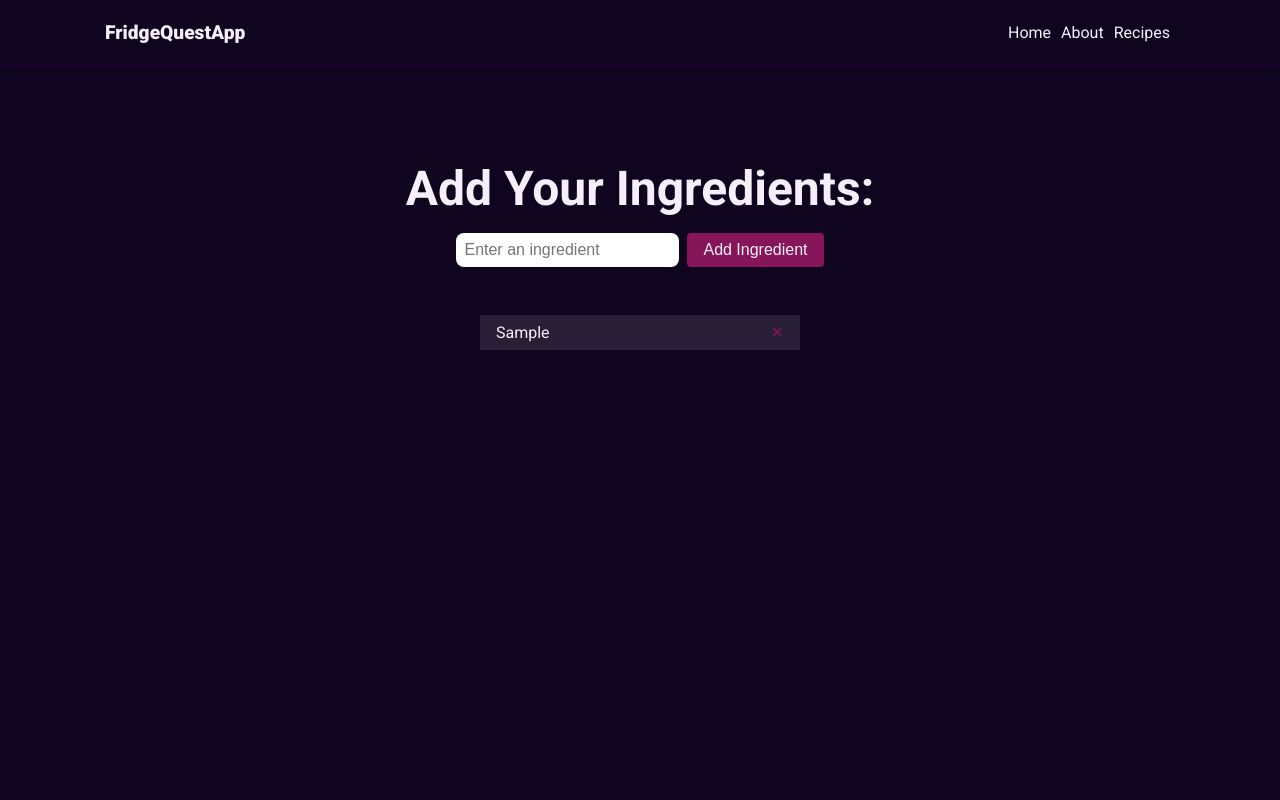
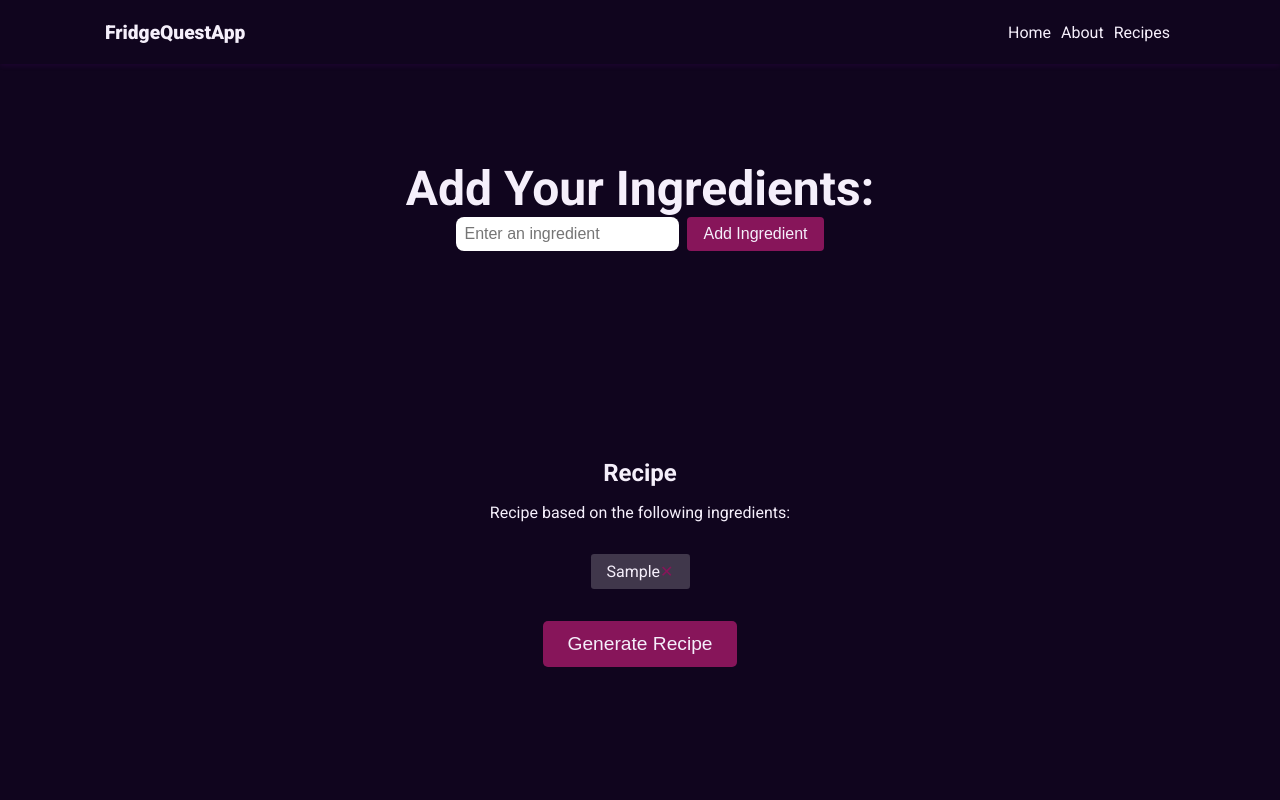
Before and after one commit to Adidinamite/FridgeQuestApp, a React (Vite) app: page /recipes in a window 1280 px wide. Both pictures are taken after typing "Sample" into the empty fields and a click on the button "Add Ingredient". Shown: the top 800 px of the page. Built offline with nearby package versions, Linux system fonts and the light colour scheme.

Commit message:
-api calls through a proxy server in server.js, transferred the ingredients visibility and the ability to remove them from IngredientsSection.jsxto RecipeSection.jsx

```diff
--- a/package.json
+++ b/package.json
@@ -10,6 +10,10 @@
     "preview": "vite preview"
   },
   "dependencies": {
+    "cors": "^2.8.5",
+    "dotenv": "^16.4.5",
+    "express": "^4.21.1",
+    "node-fetch": "^3.3.2",
     "react": "^18.3.1",
     "react-dom": "^18.3.1",
     "react-router-dom": "^6.27.0"
@@ -24,6 +28,7 @@
     "eslint-plugin-react-hooks": "^5.1.0-rc.0",
     "eslint-plugin-react-refresh": "^0.4.12",
     "globals": "^15.9.0",
+    "nodemon": "^3.1.7",
     "vite": "^5.4.8"
   }
 }
--- a/src/components/IngredientsSection.jsx
+++ b/src/components/IngredientsSection.jsx
@@ -1,14 +1,12 @@
 import { useState } from "react";
 import "../styles/IngredientsSection.css";
 
-const IngredientsSection = ({ ingredientsList, addIngredient, deleteIngredient }) => {
+const IngredientsSection = ({  addIngredient }) => {
     const [ingredient, setIngredient] = useState("");
-
 
     const handleInputChange = (event) => {
         setIngredient(event.target.value);
     };
-
 
     const handleSubmit = (event) => {
         event.preventDefault();
@@ -17,18 +15,6 @@ const IngredientsSection = ({ ingredientsList, addIngredient, deleteIngredient }
             setIngredient("");
         }
     };
-    const renderIngredient = (item, index) => (
-        <li key={index} className="ingredientItem">
-            {item}
-            <button
-                onClick={() => deleteIngredient(index)}
-                className="deleteButton"
-                aria-label={`Delete ${item}`}
-            >
-                ✕
-            </button>
-        </li>
-    );
 
     return (
         <section className="ingredientsContainer">
@@ -46,11 +32,6 @@ const IngredientsSection = ({ ingredientsList, addIngredient, deleteIngredient }
                 />
                 <button type="submit">Add Ingredient</button>
             </form>
-            {ingredientsList.length > 0 && (
-                <ul className="ingredientsList" aria-live="polite">
-                    {ingredientsList.map(renderIngredient)}
-                </ul>
-            )}
         </section>
     );
 };
--- /dev/null
+++ b/src/components/MakeAPICall.jsx
@@ -0,0 +1,23 @@
+const MakeAPICall = async (ingredientsListAsString) => {
+    try {
+        const response = await fetch('http://localhost:3000/api/get-response', {
+            method: 'POST',
+            headers: {
+                'Content-Type': 'application/json'
+            },
+            body: JSON.stringify({ inputText: ingredientsListAsString })
+        });
+
+        if (!response.ok) {
+            throw new Error(`HTTP error! Status: ${response.status}`);
+        }
+
+        const data = await response.json();
+        return data;
+    } catch (error) {
+        console.error('Error:', error.message || error);
+        return 'An error occurred while processing your request.';
+    }
+};
+
+export default MakeAPICall;
--- a/src/components/RecipeSection.jsx
+++ b/src/components/RecipeSection.jsx
@@ -1,6 +1,30 @@
+import { useState } from "react";
 import "../styles/RecipeSection.css";
+import MakeAPICall from "./MakeAPICall.jsx";
+import PropTypes from 'prop-types';
 
-const RecipeSection = ({ ingredientsList }) => {
+
+const RecipeSection = ({ ingredientsList, deleteIngredient }) => {
+    const [recipe, setRecipe] = useState("");
+    const [isLoading, setIsLoading] = useState(false);
+    const [error, setError] = useState(null);
+
+    const generateRecipe = async () => {
+        setIsLoading(true);
+        setError(null);
+        const ingredientsListAsString = ingredientsList.join(", ");
+
+        try {
+            const response = await MakeAPICall(ingredientsListAsString);
+            setRecipe(response);
+        } catch (error) {
+            console.error("Error generating recipe:", error);
+            setError("Sorry, an error occurred while generating the recipe.");
+        } finally {
+            setIsLoading(false);
+        }
+    };
+
     return (
         <section className="recipeContainer">
             <h2>Recipe</h2>
@@ -9,16 +33,38 @@ const RecipeSection = ({ ingredientsList }) => {
                     <p>Recipe based on the following ingredients:</p>
                     <ul>
                         {ingredientsList.map((ingredient, index) => (
-                            <li key={index}>{ingredient}</li>
+                            <li key={index}>
+                                {ingredient}
+
+                                <button
+                                    onClick={() => deleteIngredient(index)}
+                                    className={"deleteButton"}
+                                    aria-label={`Delete ${ingredient}`}
+                                >
+                                    ✕
+                                </button>
+                            </li>
                         ))}
                     </ul>
+                    <button className={"generateButton"} onClick={generateRecipe} disabled={isLoading}>
+                        {isLoading ? "Generating Recipe..." : "Generate Recipe"}
+                        {isLoading && <span className="loading"></span>}
+                    </button>
                 </>
             ) : (
                 <p>No ingredients added yet. Add some to generate a recipe!</p>
             )}
-            <button>
-                Generate Recipe
-            </button>
+            {error && (
+                <div className="error">
+                    <p>{error}</p>
+                </div>
+            )}
+            {recipe && !error && (
+                <div className="generatedRecipe">
+                    <h3>Generated Recipe:</h3>
+                    <p>{recipe}</p>
+                </div>
+            )}
         </section>
     );
 };
--- a/src/pages/RecipePage.jsx
+++ b/src/pages/RecipePage.jsx
@@ -14,11 +14,12 @@ const RecipePage = () => {
         <>
             <Navbar/>
             <IngredientsSection
+                addIngredient={addIngredient}
+            />
+            <RecipeSection
                 ingredientsList={ingredientsList}
-                addIngredient={addIngredient}
                 deleteIngredient={deleteIngredient}
             />
-            <RecipeSection ingredientsList={ingredientsList} />
         </>
     );
 };
--- a/src/styles/IngredientsSection.css
+++ b/src/styles/IngredientsSection.css
@@ -4,13 +4,12 @@
     align-items: center;
     padding: 10rem 2rem;
     background-color: var(--backgroundColor);
-    height: 60vh;
 }
 
 .ingredientsContainer h1 {
     color: var(--textColor);
     font-size: 3rem;
-    margin-bottom: 1rem;
+
 }
 
 .ingredientForm {
@@ -40,33 +39,3 @@
 .ingredientForm button:hover {
     background-color: var(--accentColor);
 }
-
-.ingredientsList {
-    width: 100%;
-    max-width: 20rem;
-    display: flex;
-    flex-direction: column;
-    gap: 1rem;
-    padding: 2rem;
-}
-
-.ingredientItem {
-    display: flex;
-    justify-content:space-between;
-    background-color: rgba(255, 255, 255, 0.1);
-    padding: 0.5rem 1rem;
-    color: var(--textColor);
-}
-
-.deleteButton {
-    background: none;
-    border: none;
-    color: var(--secondaryColor);
-    font-size: 1rem;
-    cursor: pointer;
-    transition: color 0.3s ease;
-}
-
-.deleteButton:hover {
-    color: var(--accentColor);
-}
--- a/src/styles/RecipeSection.css
+++ b/src/styles/RecipeSection.css
@@ -1,9 +1,62 @@
-.recipeContainer{
+.recipeContainer {
     display: flex;
     justify-content: center;
     align-items: center;
     flex-direction: column;
-    color: var(--backgroundColor);
-    background-color: var(--primaryColor);
-    height: 60vh;
+    color: var(--textColor);
+    padding: 2rem;
+    gap:1rem;
+    /*background-color: rgba(255, 255, 255, 0.1);*/
+
 }
+
+.recipeContainer ul {
+    margin-top: 1rem;
+    display: flex;
+    align-items: center;
+    flex-direction: column;
+    gap:1rem;
+}
+
+.recipeContainer li {
+    background-color: rgba(255, 255, 255, 0.2);
+    padding: 0.5rem 1rem;
+    border-radius: 0.2rem ;
+    transition: background-color 0.3s;
+}
+
+
+.generateButton {
+    background-color: var(--secondaryColor);
+    color: var(--textColor);
+    padding: 0.75rem 1.5rem;
+    border: none;
+    border-radius: 5px;
+    cursor: pointer;
+    font-size: 1.2rem;
+    font-weight: 500;
+    margin-top: 1rem;
+    transition: background-color 0.3s, transform 0.2s;
+}
+
+.generateButton:hover {
+    background-color: var(--accentColor);
+    transform: translateY(-0.1rem);
+}
+.deleteButton {
+    background: none;
+    border: none;
+    color: var(--secondaryColor);
+    font-size: 1rem;
+    cursor: pointer;
+    transition: color 0.3s ease;
+}
+
+.deleteButton:hover {
+    color: var(--accentColor);
+}
+.generatedRecipe{
+    background-color: rgba(255, 255, 255, 0.05);
+    border-left: 1rem solid var(--secondaryColor);
+    padding: 3rem;
+}
```
Also changed, not shown: server.cjs (added, +55 -0 lines), 2 other files (tests, documents, lock files or other folders).
